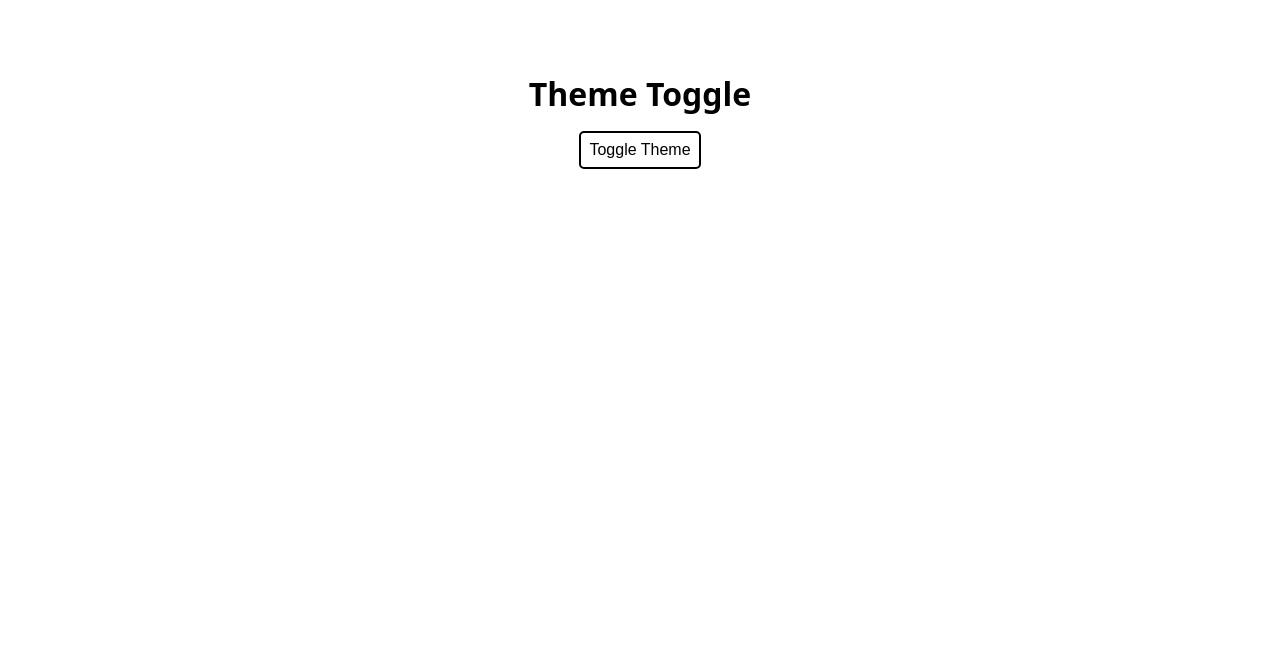
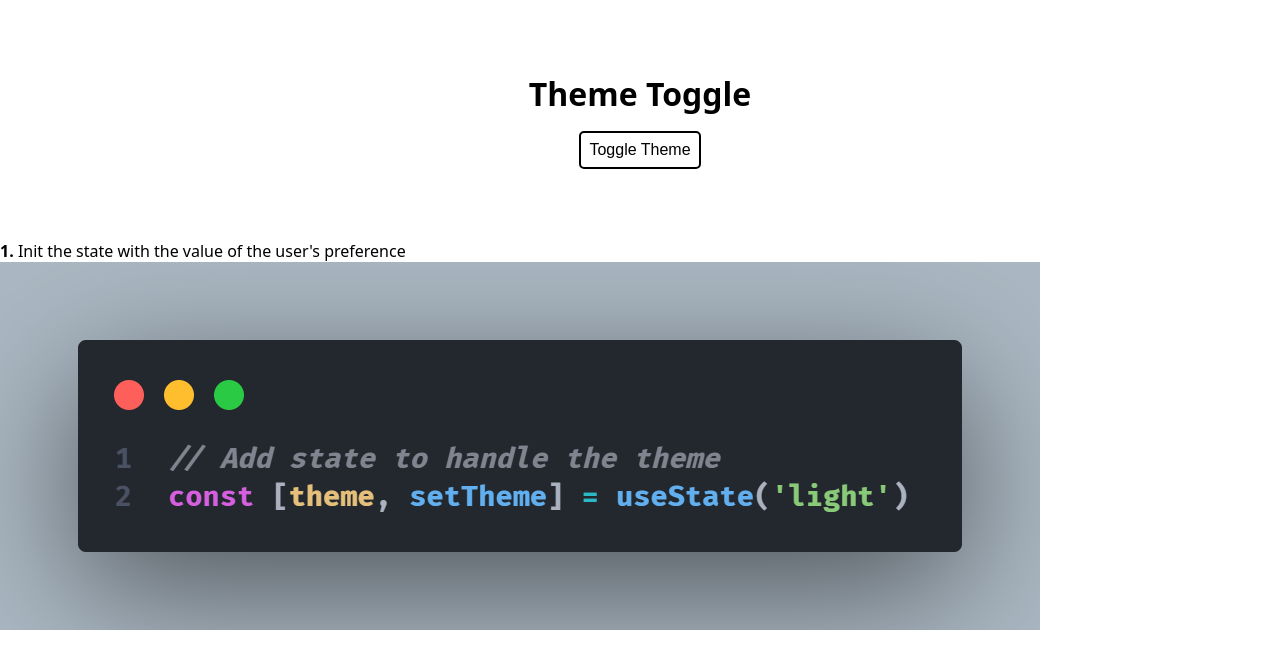
Before and after one commit to Espadv69/useState-Basics, a React (Vite) app in the folder BackgroundToggle/: page / in a window 1280 px wide. Shown: the top 668 px of the page. Built offline with nearby package versions, Linux system fonts and the light colour scheme; the HTML template or start-up script is replaced by a standard one.

Commit message:
Implement Explanation component to display initial state setup with image

```diff
--- a/BackgroundToggle/src/components/Explanation/Explanation.jsx
+++ b/BackgroundToggle/src/components/Explanation/Explanation.jsx
@@ -1,5 +1,16 @@
+import LiExplanation from './LiExplanation'
 import './Explanation.css'
 
-const Explanation = () => {}
+const Explanation = () => {
+  return (
+    <ol className="ol__explanation">
+      <LiExplanation
+        stepNumber={1}
+        description={"Init the state with the value of the user's preference"}
+        imgUrl={'/images/initHook.png'}
+      />
+    </ol>
+  )
+}
 
 export default Explanation
```
